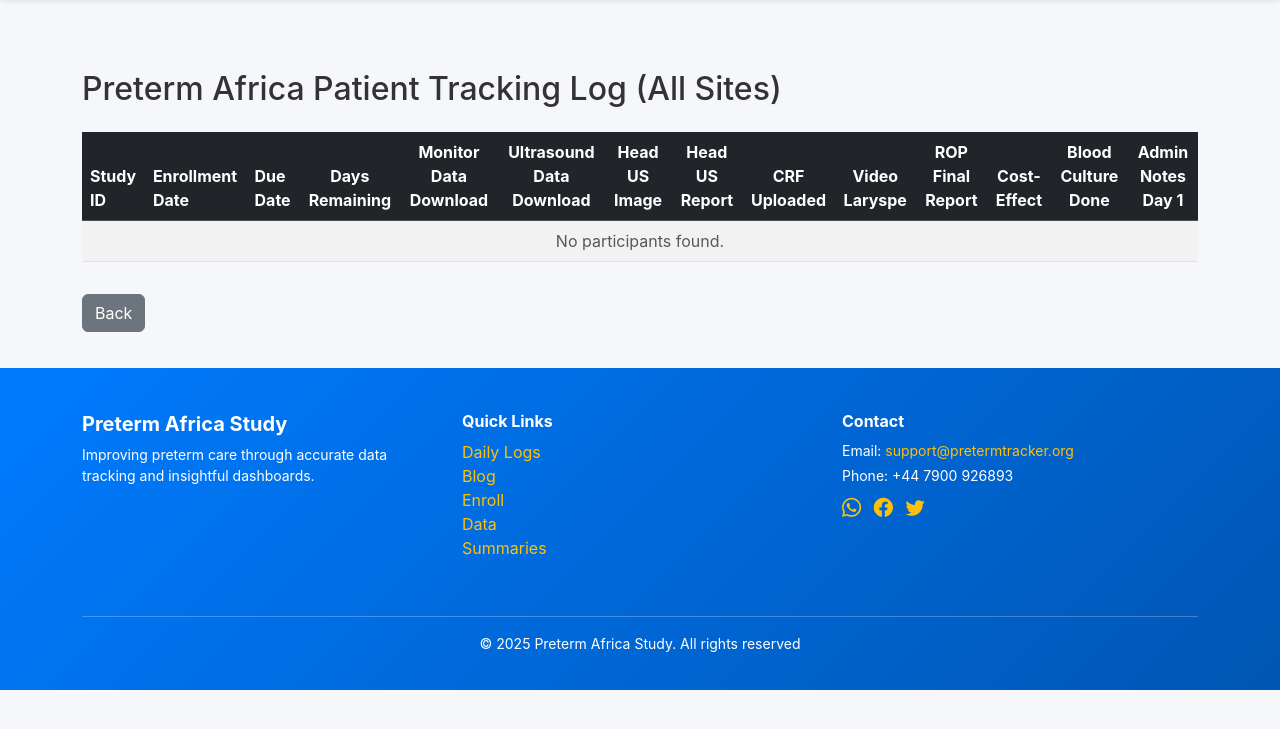
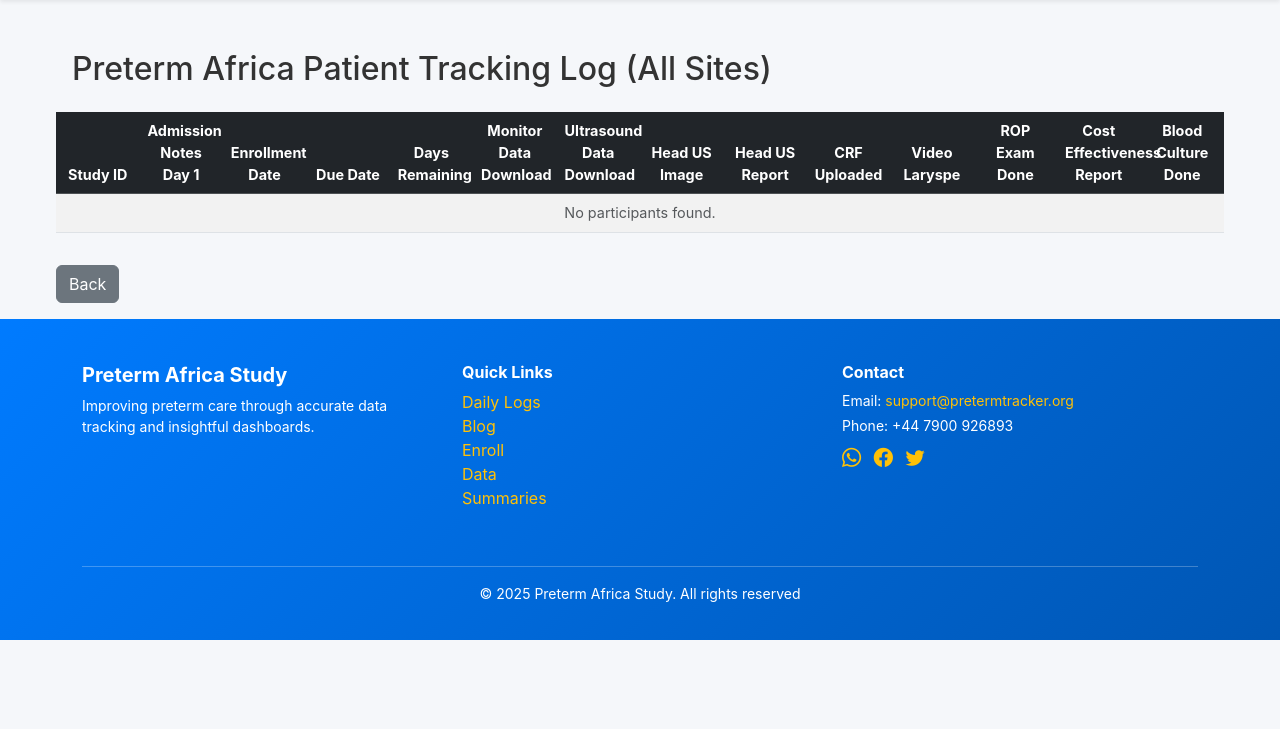
Before and after one commit to GeorgeObanda/preterm__data, a Django app: page /dashboard/ro/ in a window 1280 px wide. Shown: the part 55-784 px from the top of the page. Run offline with Django 5.2, Linux system fonts and the light colour scheme; the visitor is signed in with stand-in values (Sample User, id 1); data that the repository does not hold is empty.

Commit message:
Add entry

```diff
--- a/preterm_baby_tracker/urls.py
+++ b/preterm_baby_tracker/urls.py
@@ -1,11 +1,18 @@
 from django.contrib import admin
 from django.urls import path, include
 from django.contrib.auth import views as auth_views
+from django.conf import settings
+from django.conf.urls.static import static
 
 urlpatterns = [
     path('admin/', admin.site.urls),
     path('accounts/login/', auth_views.LoginView.as_view(), name='login'),
     path('accounts/logout/', auth_views.LogoutView.as_view(), name='logout'),
+
     # Include the tracking app URLs
     path('', include('tracking.urls')),
 ]
+
+# ✅ Serve media files (attachments) in development
+if settings.DEBUG:
+    urlpatterns += static(settings.MEDIA_URL, document_root=settings.MEDIA_ROOT)
--- a/tracking/forms.py
+++ b/tracking/forms.py
@@ -178,9 +178,10 @@
 
     class Meta:
         model = DailyLog
-        fields = ["date", "title", "tag", "content"]
+        fields = ["date", "title", "tag", "attachment", "content"]  # ✅ added attachment here
         widgets = {
             "date": forms.DateInput(attrs={"type": "date", "class": "form-control form-control-lg"}),
             "title": forms.TextInput(attrs={"class": "form-control form-control-lg", "placeholder": "Short title"}),
+            "attachment": forms.ClearableFileInput(attrs={"class": "form-control form-control-lg"}),  # ✅ add widget
             "content": forms.Textarea(attrs={"class": "form-control form-control-lg", "rows": 4, "placeholder": "Write your observation here..."}),
         }
--- a/tracking/templates/tracking/ro_dashboard.html
+++ b/tracking/templates/tracking/ro_dashboard.html
@@ -1,43 +1,56 @@
 {% extends "tracking/base.html" %}
 {% block content %}
-<div class="container">
-    <div class="d-flex justify-content-between align-items-center mb-3">
-        <h2>Preterm Africa Patient Tracking Log {% if request.user.site %}({{ request.user.site.name }}){% else %}(All Sites){% endif %}</h2>
+<div class="container-fluid px-0">
+    <div class="d-flex justify-content-between align-items-center mb-3 px-3">
+        <h2>
+            Preterm Africa Patient Tracking Log
+            {% if request.user.site %}
+                ({{ request.user.site.name }})
+            {% else %}
+                (All Sites)
+            {% endif %}
+        </h2>
     </div>
 
     <div class="table-responsive">
-        <table class="table table-striped table-hover align-middle text-center">
+        <table class="table table-striped table-hover align-middle text-center w-100"
+               style="table-layout: fixed; font-size: 0.9rem;">
             <thead class="table-dark">
                 <tr>
-                    <th class="text-start">Study ID</th>
-                    <th class="text-start">Enrollment Date</th>
-                    <th class="text-start">Due Date</th>
-                    <th>Days Remaining</th>
-                    <th>Monitor Data Download</th>
-                    <th>Ultrasound Data Download</th>
-                    <th>Head US Image</th>
-                    <th>Head US Report</th>
-                    <th>CRF Uploaded</th>
-                    <th>Video Laryspe</th>
-                    <th>ROP Final Report</th>
-                    <th>Cost-Effect</th>
-                    <th>Blood Culture Done</th>
-                    <th>Admin Notes Day 1</th>
+                    <th style="white-space: normal; text-align: center;">Study ID</th>
+                    <th style="white-space: normal; text-align: center;">Admission Notes Day 1</th>
+                    <th style="white-space: normal; text-align: center;">Enrollment Date</th>
+                    <th style="white-space: normal; text-align: center;">Due Date</th>
+                    <th style="white-space: normal; text-align: center;">Days Remaining</th>
+                    <th style="white-space: normal; text-align: center;">Monitor Data Download</th>
+                    <th style="white-space: normal; text-align: center;">Ultrasound Data Download</th>
+                    <th style="white-space: normal; text-align: center;">Head US Image</th>
+                    <th style="white-space: normal; text-align: center;">Head US Report</th>
+                    <th style="white-space: normal; text-align: center;">CRF Uploaded</th>
+                    <th style="white-space: normal; text-align: center;">Video Laryspe</th>
+                    <th style="white-space: normal; text-align: center;">ROP Exam Done</th>
+                    <th style="white-space: normal; text-align: center;">Cost Effectiveness Report</th>
+                    <th style="white-space: normal; text-align: center;">Blood Culture Done</th>
                 </tr>
             </thead>
             <tbody>
                 {% for p in participants %}
                 <tr>
-                    <!-- Left-aligned columns -->
-                    <td class="text-start">
+                    <!-- Study ID -->
+                    <td class="text-start" style="white-space: normal;">
                         <a href="{% url 'tracking:participant_detail' p.pk %}" class="text-decoration-none">
                             {{ p.study_id }}
                         </a>
                     </td>
-                    <td class="text-start">{{ p.enrollment_date }}</td>
-                    <td class="text-start">{{ p.due_date }}</td>
 
-                    <!-- Center-aligned columns -->
+                    <!-- Admission Notes Day 1 -->
+                    <td style="white-space: normal;">{{ p.admission_notes_day1_uploaded|yesno:"✅,❌" }}</td>
+
+                    <!-- Enrollment + Due -->
+                    <td class="text-start" style="white-space: normal;">{{ p.enrollment_date }}</td>
+                    <td class="text-start" style="white-space: normal;">{{ p.due_date }}</td>
+
+                    <!-- Days Remaining -->
                     <td>
                         {% with days=p.days_remaining %}
                         <span class="badge rounded-pill px-3 py-2"
@@ -51,16 +64,17 @@
                         </span>
                         {% endwith %}
                     </td>
-                    <td>{{ p.monitor_downloaded|yesno:"✅,❌" }}</td>
-                    <td>{{ p.ultrasound_downloaded|yesno:"✅,❌" }}</td>
-                    <td>{{ p.head_ultrasound_images_uploaded|yesno:"✅,❌" }}</td>
-                    <td>{{ p.head_ultrasound_report_uploaded|yesno:"✅,❌" }}</td>
-                    <td>{{ p.case_report_form_uploaded|yesno:"✅,❌" }}</td>
-                    <td>{{ p.video_laryngoscope_uploaded|yesno:"✅,❌" }}</td>
-                    <td>{{ p.rop_final_report_uploaded|yesno:"✅,❌" }}</td>
-                    <td>{{ p.cost_effectiveness_data_uploaded|yesno:"✅,❌" }}</td>
-                    <td>{{ p.blood_culture_done|yesno:"✅,❌" }}</td>
-                    <td>{{ p.admission_notes_day1_uploaded|yesno:"✅,❌" }}</td>
+
+                    <!-- Data tracking -->
+                    <td style="white-space: normal;">{{ p.monitor_downloaded|yesno:"✅,❌" }}</td>
+                    <td style="white-space: normal;">{{ p.ultrasound_downloaded|yesno:"✅,❌" }}</td>
+                    <td style="white-space: normal;">{{ p.head_ultrasound_images_uploaded|yesno:"✅,❌" }}</td>
+                    <td style="white-space: normal;">{{ p.head_ultrasound_report_uploaded|yesno:"✅,❌" }}</td>
+                    <td style="white-space: normal;">{{ p.case_report_form_uploaded|yesno:"✅,❌" }}</td>
+                    <td style="white-space: normal;">{{ p.video_laryngoscope_uploaded|yesno:"✅,❌" }}</td>
+                    <td style="white-space: normal;">{{ p.rop_final_report_uploaded|yesno:"✅,❌" }}</td>
+                    <td style="white-space: normal;">{{ p.cost_effectiveness_data_uploaded|yesno:"✅,❌" }}</td>
+                    <td style="white-space: normal;">{{ p.blood_culture_done|yesno:"✅,❌" }}</td>
                 </tr>
                 {% empty %}
                 <tr><td colspan="14" class="text-center text-muted">No participants found.</td></tr>
--- a/tracking/urls.py
+++ b/tracking/urls.py
@@ -1,4 +1,6 @@
 from django.urls import path
+from django.conf import settings
+from django.conf.urls.static import static
 from . import views
 
 app_name = 'tracking'
@@ -38,3 +40,7 @@
     # Daily Logs (user-specific)
     path('daily-logs/', views.daily_log_view, name='daily_logs'),
 ]
+
+# Serve media files (attachments) in development
+if settings.DEBUG:
+    urlpatterns += static(settings.MEDIA_URL, document_root=settings.MEDIA_ROOT)
--- a/tracking/views.py
+++ b/tracking/views.py
@@ -386,9 +386,8 @@
 
 
 @login_required
-@login_required
 def update_participant(request, pk):
-    """Handle POST from participant_detail form; save checkboxes + comments."""
+    """Handle POST from participant_detail form; save checkboxes + comments (ROP Exam special rule)."""
     participant = get_object_or_404(Participant, pk=pk)
 
     # Only RO, AD, or superuser can update via this form
@@ -401,7 +400,6 @@
             ("ultrasound_downloaded", "ultrasound_downloaded_comment"),
             ("case_report_form_uploaded", "case_report_form_uploaded_comment"),
             ("video_laryngoscope_uploaded", "video_laryngoscope_uploaded_comment"),
-            ("rop_final_report_uploaded", "rop_final_report_uploaded_comment"),
             ("head_ultrasound_images_uploaded", "head_ultrasound_images_uploaded_comment"),
             ("head_ultrasound_report_uploaded", "head_ultrasound_report_uploaded_comment"),
             ("cost_effectiveness_data_uploaded", "cost_effectiveness_data_uploaded_comment"),
@@ -411,19 +409,28 @@
             ("vital_sign_monitoring_done", "vital_sign_monitoring_done_comment"),
         ]
 
+        # 🔹 Normal fields: checkbox OR comment = mark as complete
         for checkbox_field, comment_field in ro_fields:
-            # Save comment (store None if empty so template doesn't show "None")
             comment_value = (request.POST.get(comment_field) or "").strip()
             setattr(participant, comment_field, comment_value if comment_value else None)
 
-            # Checkbox is true if explicitly checked OR a comment exists
             checkbox_value = request.POST.get(checkbox_field)
             setattr(participant, checkbox_field, bool(checkbox_value) or bool(comment_value))
+
+        # 🔹 Special case: ROP Exam (must be checked, comments do NOT count)
+        rop_comment = (request.POST.get("rop_exam_comment") or "").strip()
+        participant.rop_exam_comment = rop_comment if rop_comment else None
+        participant.rop_exam_done = bool(request.POST.get("rop_exam_done"))
+
+        # 🔹 Special case: ROP Final Report (must be checked, comments do NOT count)
+        rop_final_comment = (request.POST.get("rop_final_report_uploaded_comment") or "").strip()
+        participant.rop_final_report_uploaded_comment = rop_final_comment if rop_final_comment else None
+        participant.rop_final_report_uploaded = bool(request.POST.get("rop_final_report_uploaded"))
 
         participant.save()
         messages.success(request, "Participant record updated successfully.")
 
-        # Role-aware redirect (RO -> ro_dashboard; AD or superuser -> choose_dashboard; fallback -> participant detail)
+        # Role-aware redirect
         if getattr(request.user, "role", None) == "RO":
             return redirect("tracking:ro_dashboard")
         if getattr(request.user, "role", None) == "AD" or request.user.is_superuser:
@@ -432,6 +439,8 @@
 
     # On GET, just go back to detail (form lives on detail page)
     return redirect("tracking:participant_detail", pk=participant.pk)
+
+
 
 # ---------- Quick Mark Actions ----------
 
@@ -532,7 +541,6 @@
 
 
 # ---------- Blog Page ----------
-
 def blog(request):
     posts = [
         {'title': 'Preterm Study Brochure', 'description': 'Download our study brochure with details about recruitment and protocol.', 'link': '/static/docs/preterm_brochure.pdf'},
@@ -625,9 +633,8 @@
 #--------------------------------------------------------------------
 @login_required
 def daily_log_view(request):
-    # Handle POST submission
     if request.method == 'POST':
-        form = DailyLogForm(request.POST)
+        form = DailyLogForm(request.POST, request.FILES)  # include request.FILES
         if form.is_valid():
             log = form.save(commit=False)
             log.user = request.user
@@ -636,10 +643,8 @@
     else:
         form = DailyLogForm(initial={'date': timezone.localdate()})
 
-    # Filter logs: show only current user's logs
     logs = DailyLog.objects.filter(user=request.user)
 
-    # Get date filters from request (optional)
     start_date = request.GET.get('start_date')
     end_date = request.GET.get('end_date')
 
@@ -648,8 +653,8 @@
 
     context = {
         'form': form,
-        'logs': logs,              # keep your original key name
-        'start_date': start_date,  # added for header printing
-        'end_date': end_date,      # added for header printing
+        'logs': logs,
+        'start_date': start_date,
+        'end_date': end_date,
     }
     return render(request, 'tracking/daily_logs.html', context)
```
Also changed, not shown: preterm_baby_tracker/settings.py (+20 -5 lines), tracking/management/commands/send_ro_reminders.py (+44 -18 lines), tracking/models.py (+41 -12 lines), tracking/templates/tracking/daily_logs.html (+20 -2 lines), tracking/templates/tracking/participant_detail.html (+29 -0 lines).
